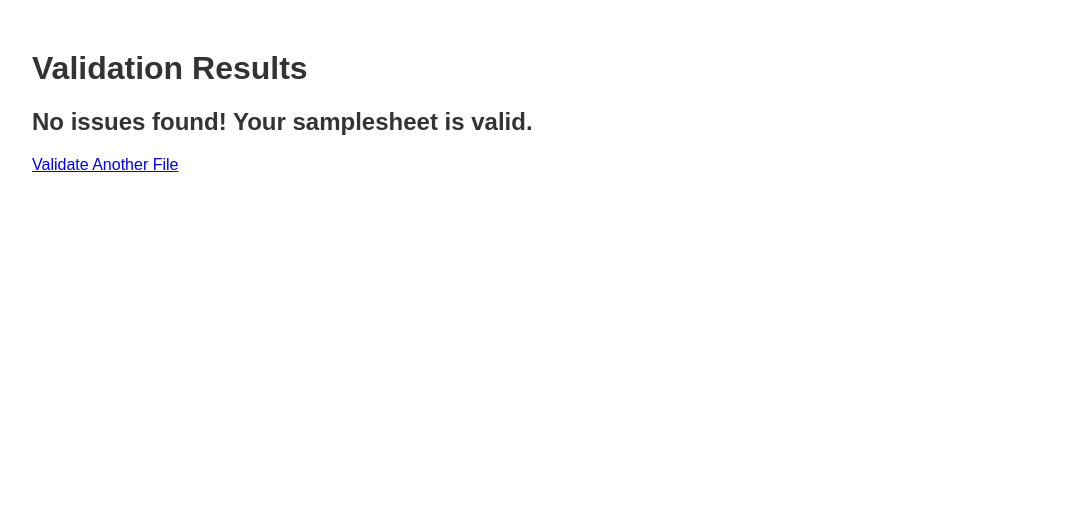
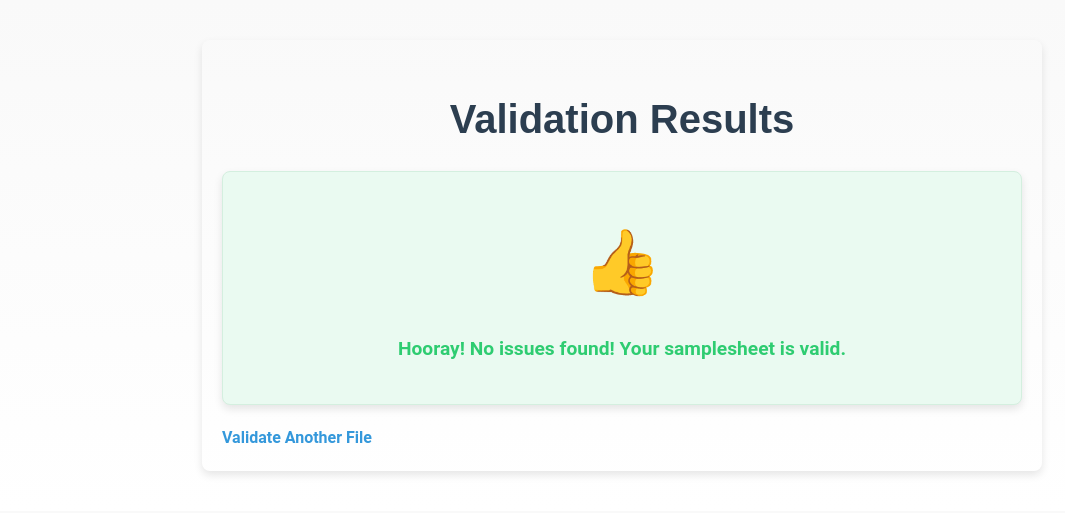
Before and after one commit to svenkf/samplesheet-validator, a Flask app: template templates/results.html in a window 1280 px wide. Shown: the top 513 px of the page, without its empty margins (18-1083 px from the left). Run offline with Flask 3, Linux system fonts and the light colour scheme; the template is opened without the code that fills it, so the values that code supplies are empty.

Commit message:
Added file name validation to non myeloid samples. Also changed some things on the results.html, index.html and style.css

```diff
--- a/static/style.css
+++ b/static/style.css
@@ -1,55 +1,159 @@
 /* static/style.css */
 
+/* Global Styles */
 body {
-    font-family: Arial, sans-serif;
-    margin: 50px;
+    font-family: 'Roboto', Arial, sans-serif;
+    margin: 40px auto;
+    max-width: 800px;
+    background: linear-gradient(to bottom, #f9f9f9, #ffffff);
+    color: #333;
+    line-height: 1.6;
+    padding: 20px;
+    border-radius: 8px;
+    box-shadow: 0 4px 8px rgba(0, 0, 0, 0.1);
 }
 
+/* Headings */
 h1, h2 {
-    color: #333;
+    font-family: 'Poppins', Arial, sans-serif;
+    color: #2c3e50;
+    text-align: center;
+    margin-bottom: 20px;
 }
 
+h1 {
+    font-size: 2.5rem;
+}
+
+h2 {
+    font-size: 1.8rem;
+    margin-top: 30px;
+    margin-bottom: 10px;
+    border-bottom: 2px solid #e1e1e1;
+    padding-bottom: 5px;
+}
+
+/* Flash Messages */
 .flashes {
     list-style-type: none;
     padding: 0;
+    margin: 20px 0;
+    text-align: center;
 }
 
 .flashes li {
-    background-color: #f8d7da;
-    color: #721c24;
+    background: #ffeeba;
+    color: #856404;
     padding: 10px;
     margin-bottom: 10px;
-    border: 1px solid #f5c6cb;
-    border-radius: 4px;
+    border: 1px solid #ffeeba;
+    border-radius: 5px;
 }
 
+/* Form Styles */
 form {
     margin-top: 20px;
+    text-align: center;
 }
 
 label {
+    font-size: 1.2rem;
+    font-weight: bold;
+    margin-bottom: 10px;
     display: block;
-    margin-bottom: 10px;
+    color: #34495e;
 }
 
 input[type="file"] {
-    margin-bottom: 20px;
+    margin: 15px 0;
+    padding: 10px;
+    font-size: 1rem;
+    border: 1px solid #dcdcdc;
+    border-radius: 5px;
+    width: 100%;
+    max-width: 400px;
 }
 
 button {
     padding: 10px 20px;
-    background-color: #007bff;
-    color: #fff;
+    background: linear-gradient(to right, #4caf50, #45a049);
+    color: white;
     border: none;
-    border-radius: 4px;
+    border-radius: 5px;
+    font-size: 1rem;
+    font-weight: bold;
     cursor: pointer;
+    transition: background 0.3s ease-in-out, transform 0.2s;
+    box-shadow: 0 4px 6px rgba(0, 0, 0, 0.1);
 }
 
 button:hover {
-    background-color: #0056b3;
+    background: linear-gradient(to right, #45a049, #3e8e41);
+    transform: scale(1.05);
 }
 
+/* Results Section */
+.results {
+    margin: 20px 0;
+    padding: 20px;
+    border-radius: 8px;
+    box-shadow: 0 4px 8px rgba(0, 0, 0, 0.1);
+    text-align: center;
+    font-size: 1.2rem;
+}
+
+.results.success {
+    background: #eafaf1;
+    color: #2ecc71;
+    border: 1px solid #d4efdf;
+}
+
+.results.error {
+    background: #fdeaea;
+    color: #e74c3c;
+    border: 1px solid #f5b7b1;
+}
+
+/* List Styling */
 ul {
     list-style-type: disc;
-    margin-left: 20px;
+    margin: 20px auto;
+    padding-left: 20px;
+    text-align: left;
+    max-width: 600px;
 }
+
+ul li {
+    background: #ecf0f1;
+    padding: 10px;
+    border-radius: 5px;
+    margin-bottom: 10px;
+    border: 1px solid #dcdcdc;
+}
+
+/* Links */
+a {
+    text-decoration: none;
+    font-weight: bold;
+    color: #3498db;
+    transition: color 0.3s ease-in-out;
+}
+
+a:hover {
+    color: #1d6fa5;
+    text-decoration: underline;
+}
+
+/* Icons */
+.icon {
+    font-size: 4rem;
+    margin: 20px auto;
+}
+
+.icon.success {
+    color: #2ecc71;
+}
+
+.icon.error {
+    color: #e74c3c;
+}
--- a/templates/index.html
+++ b/templates/index.html
@@ -1,5 +1,3 @@
-<!-- templates/index.html -->
-
 <!DOCTYPE html>
 <html lang="en">
 <head>
--- a/templates/results.html
+++ b/templates/results.html
@@ -1,5 +1,3 @@
-<!-- templates/results.html -->
-
 <!DOCTYPE html>
 <html lang="en">
 <head>
@@ -10,6 +8,9 @@
 <body>
     <h1>Validation Results</h1>
     {% if issues %}
+        <div class="results error">
+            <div class="icon error">&#128078;</div>
+            <p><strong>Oh no! Some Issues Were Found</strong></p>
             {% for section, messages in issues.items() %}
                 {% if messages %}
                     <h2>{{ section }}</h2>
@@ -20,8 +21,12 @@
                     </ul>
                 {% endif %}
             {% endfor %}
+        </div>
     {% else %}
-        <h2>No issues found! Your samplesheet is valid.</h2>
+        <div class="results success">
+            <div class="icon success">&#128077;</div>
+            <p><strong>Hooray! No issues found! Your samplesheet is valid.</strong></p>
+        </div>
     {% endif %}
     <a href="{{ url_for('upload_file') }}">Validate Another File</a>
 </body>
```
Also changed, not shown: validation/validator.py (+36 -8 lines), README.md. Lines whose indentation alone changed are shown as unchanged.
